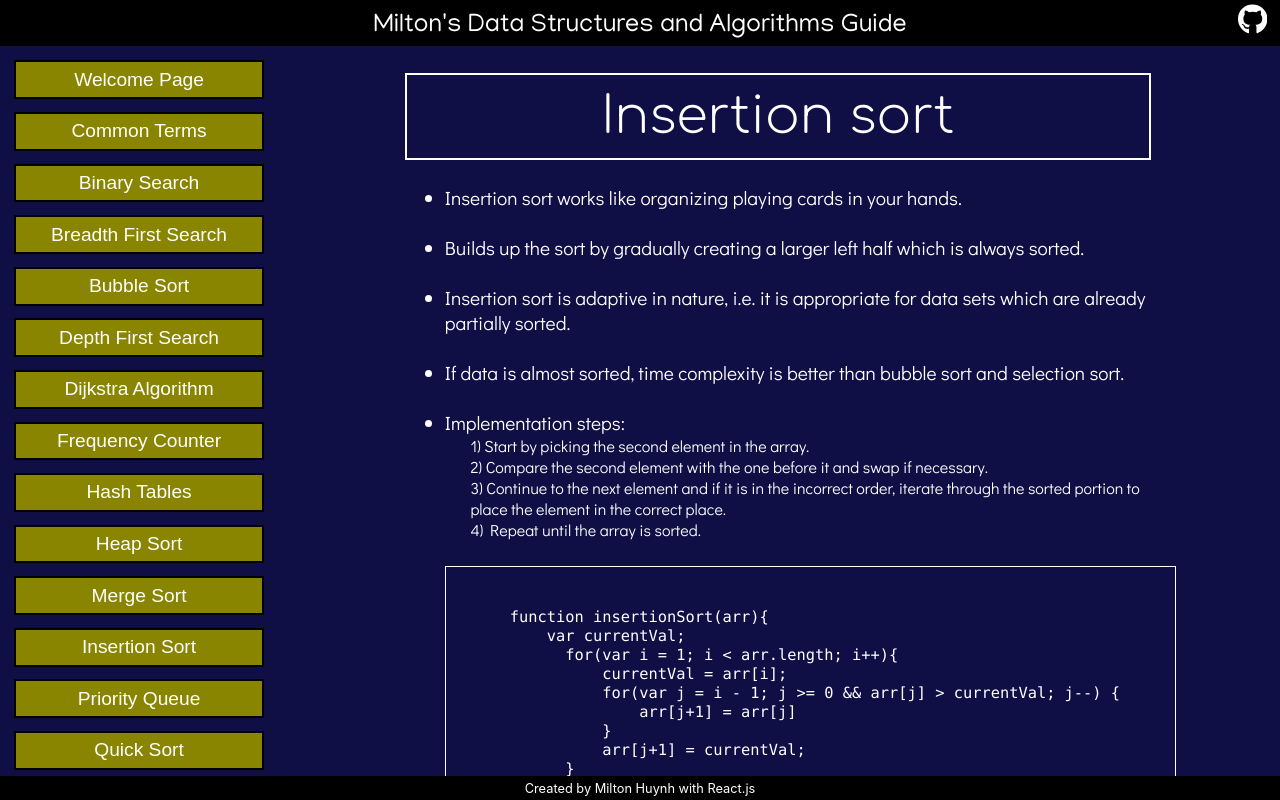
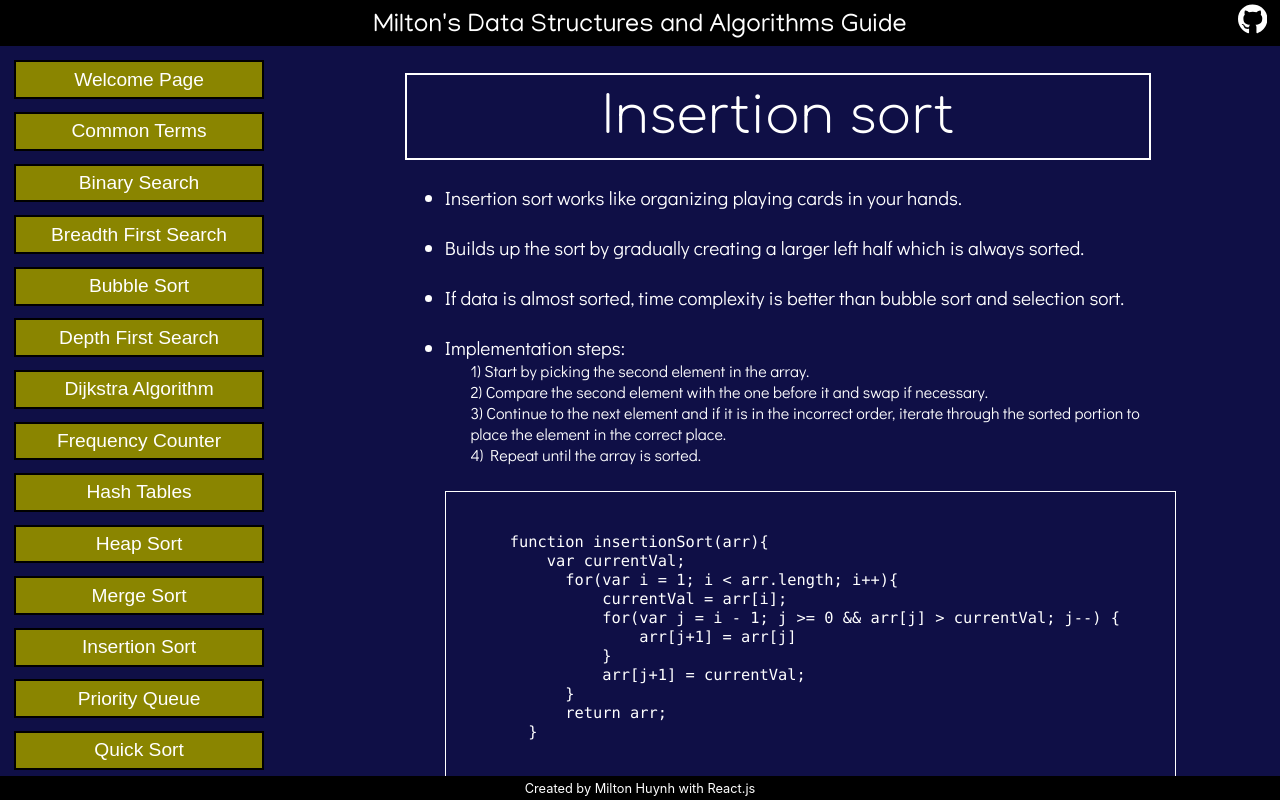
Before and after one commit to miltonhuynh/DSA-guide, a React (Create React App) app in the folder app/: page /DSA-guide/InsertionSort in a window 1280 px wide. Built offline with nearby package versions, Linux system fonts and the light colour scheme; a web font is replaced by a local one.

Commit message:
removed line in insertion sort details

```diff
--- a/app/src/Concepts/InsertionSort.js
+++ b/app/src/Concepts/InsertionSort.js
@@ -23,7 +23,6 @@ export default function InsertionSort() {
           <ul>
             <li><div>Insertion sort works like organizing playing cards in your hands.</div></li><br/>
             <li><div>Builds up the sort by gradually creating a larger left half which is always sorted.</div></li><br/>
-            <li><div>Insertion sort is adaptive in nature, i.e. it is appropriate for data sets which are already partially sorted.</div></li><br/>
             <li><div>If data is almost sorted, time complexity is better than bubble sort and selection sort.</div></li><br/>
             <li><div>Implementation steps:</div></li>
             <div class="indent font-sm">
```
